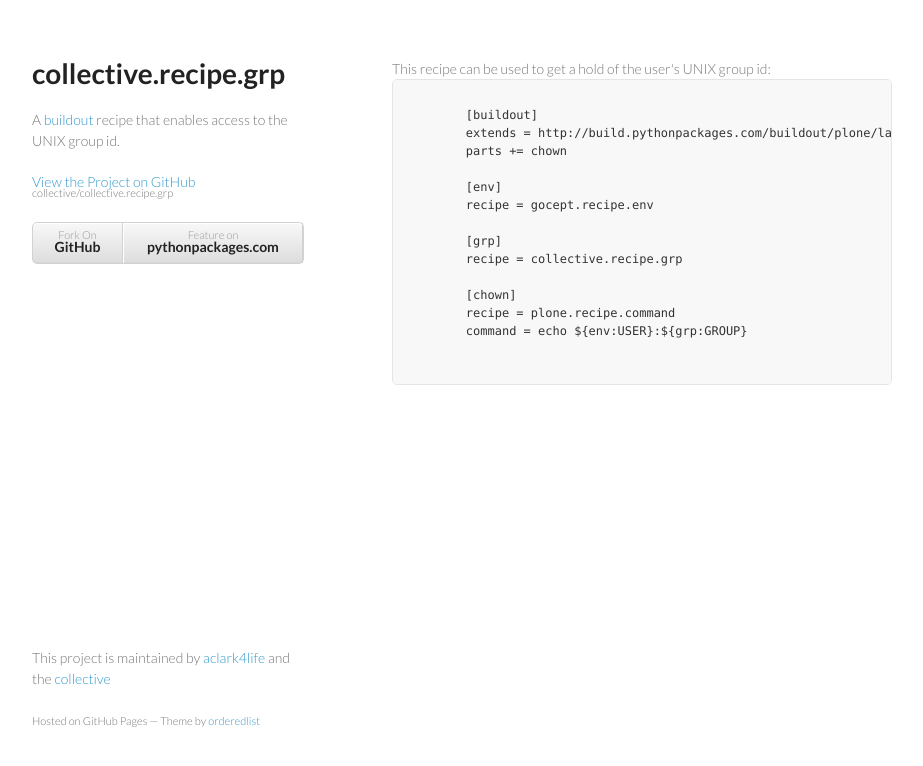
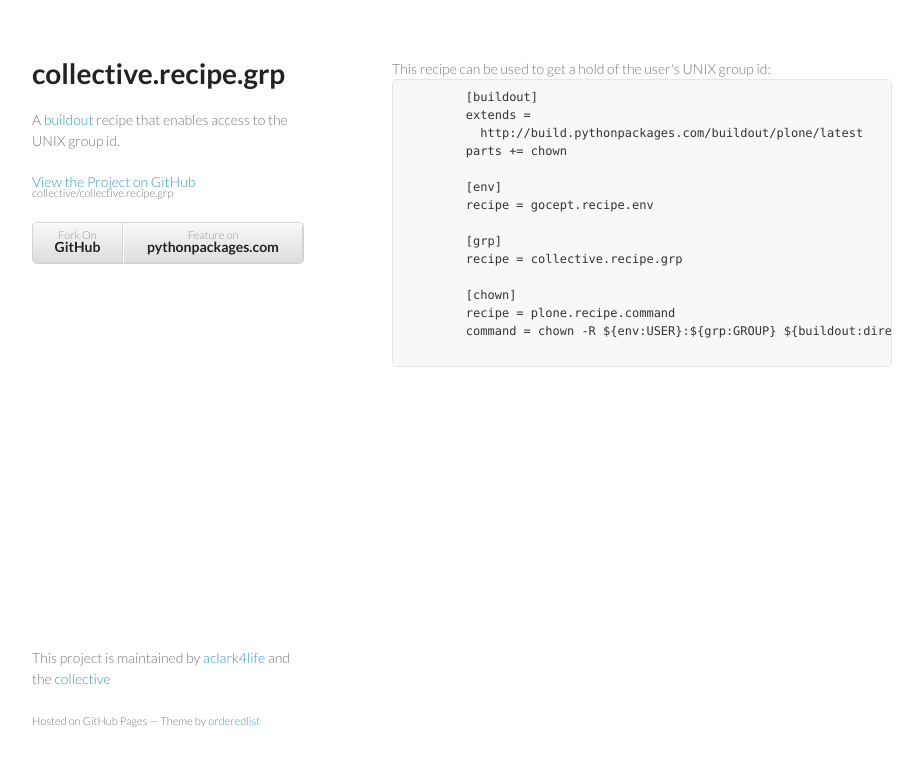
Before and after one commit to collective/collective.recipe.grp, a plain HTML site: page index.html in a window 1280 px wide. Shown: the whole page, without its empty margins (178-1101 px from the left). Drawn offline with Linux system fonts and the light colour scheme.

Commit message:
Fix example

```diff
--- a/index.html
+++ b/index.html
@@ -28,9 +28,9 @@
         This recipe can be used to get a hold of the user's UNIX group id:
 
         <pre>
-
         [buildout]
-        extends = http://build.pythonpackages.com/buildout/plone/latest
+        extends =
+          http://build.pythonpackages.com/buildout/plone/latest
         parts += chown
 
         [env]
@@ -41,8 +41,7 @@
 
         [chown]
         recipe = plone.recipe.command
-        command = echo ${env:USER}:${grp:GROUP}
-
+        command = chown -R ${env:USER}:${grp:GROUP} ${buildout:directory}
         </pre>
 
 
```
